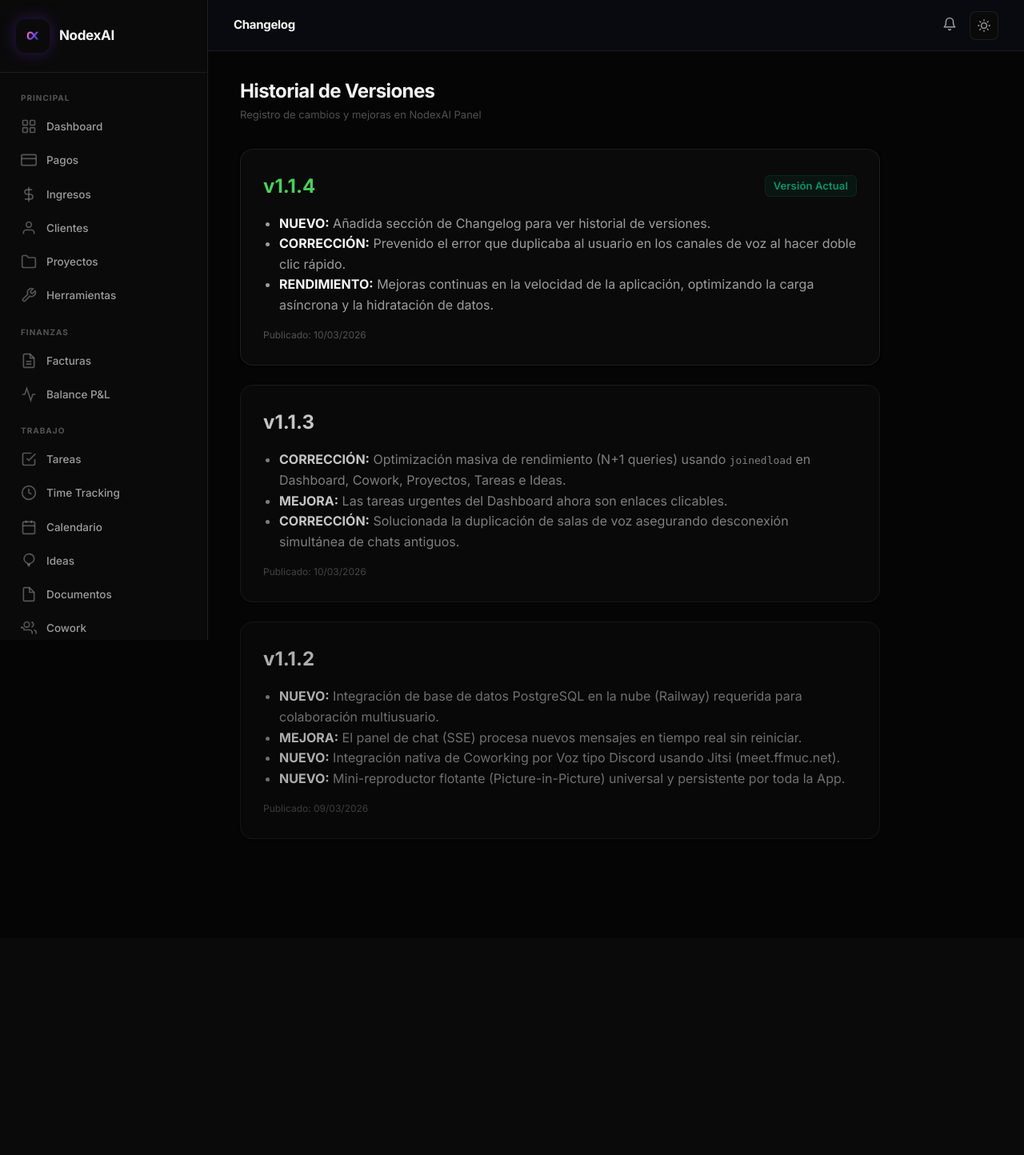
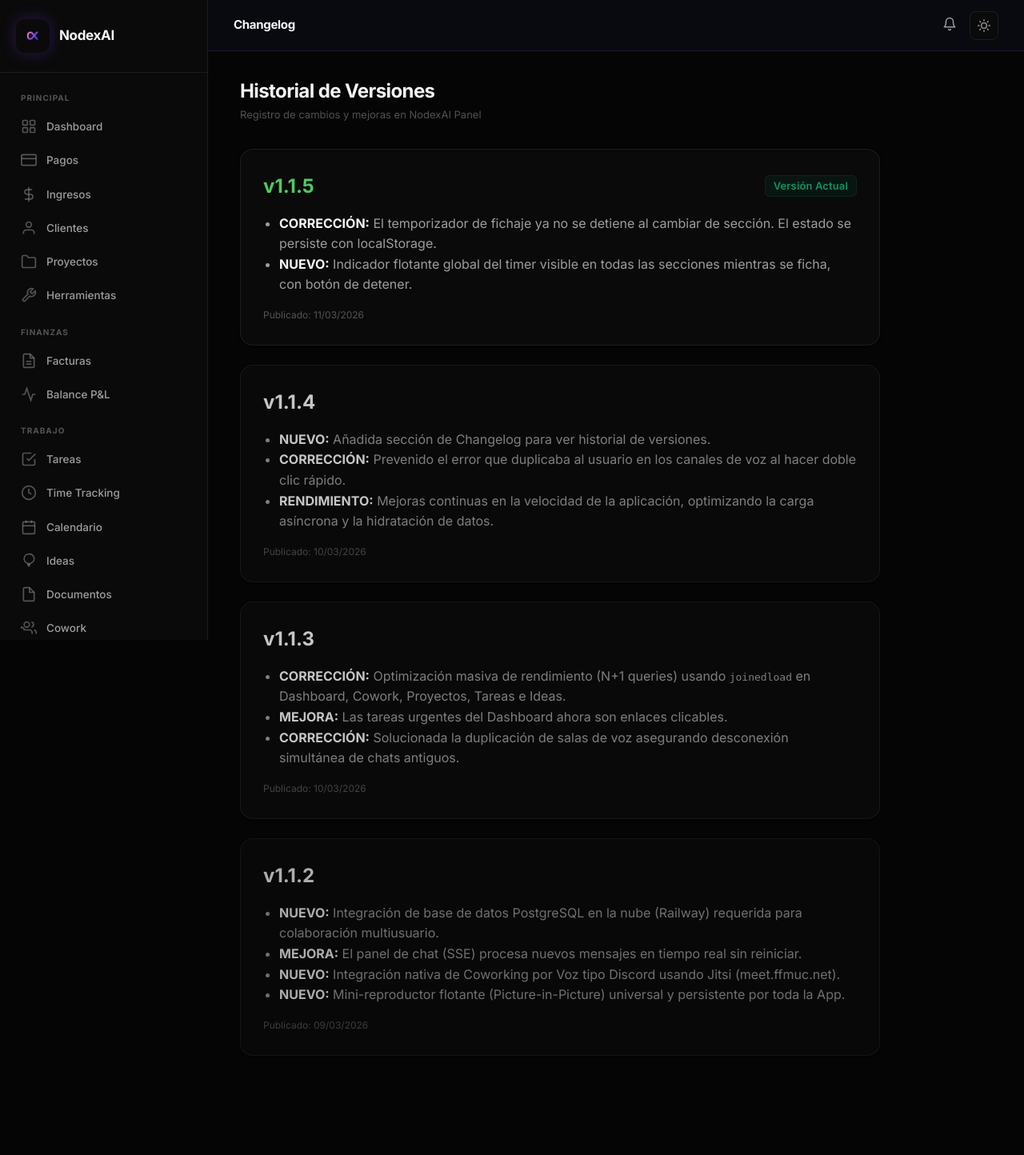
Before and after one commit to alextorres1709/nodex-panel, a Flask app: template templates/changelog.html in a window 1280 px wide. Shown: the whole page at 80% size. Before the commit the page ends 1016 px from the top, so only its background shows below. Run offline with Flask 3, Linux system fonts and the light colour scheme; the template is opened without the code that fills it, so the values that code supplies are empty; parts of the project's set-up code (start-up, migrations or seed data) failed here and were passed over.

Commit message:
v1.1.5: fix timer persistence + global floating indicator + changelog

```diff
--- a/templates/changelog.html
+++ b/templates/changelog.html
@@ -12,13 +12,29 @@
 
 <div class="info-card" style="margin-bottom: 24px; max-width: 800px;">
     <div style="display:flex; justify-content: space-between; align-items: center; margin-bottom: 16px;">
-        <h2 style="margin:0; color: var(--brand-primary);">v1.1.4</h2>
+        <h2 style="margin:0; color: var(--brand-primary);">v1.1.5</h2>
         <span class="badge badge-activo" style="font-size: 13px;">Versión Actual</span>
     </div>
     <ul style="color: var(--text-secondary); line-height: 1.6; padding-left: 20px;">
-        <li><strong style="color: var(--text-primary);">NUEVO:</strong> Añadida sección de Changelog para ver historial de versiones.</li>
-        <li><strong style="color: var(--text-primary);">CORRECCIÓN:</strong> Prevenido el error que duplicaba al usuario en los canales de voz al hacer doble clic rápido.</li>
-        <li><strong style="color: var(--text-primary);">RENDIMIENTO:</strong> Mejoras continuas en la velocidad de la aplicación, optimizando la carga asíncrona y la hidratación de datos.</li>
+        <li><strong style="color: var(--text-primary);">CORRECCIÓN:</strong> El temporizador de fichaje ya no se detiene
+            al cambiar de sección. El estado se persiste con localStorage.</li>
+        <li><strong style="color: var(--text-primary);">NUEVO:</strong> Indicador flotante global del timer visible en
+            todas las secciones mientras se ficha, con botón de detener.</li>
+    </ul>
+    <div style="margin-top: 16px; font-size: 12px; color: var(--text-tertiary);">Publicado: 11/03/2026</div>
+</div>
+
+<div class="info-card" style="margin-bottom: 24px; max-width: 800px; opacity: 0.8;">
+    <div style="display:flex; justify-content: space-between; align-items: center; margin-bottom: 16px;">
+        <h2 style="margin:0;">v1.1.4</h2>
+    </div>
+    <ul style="color: var(--text-secondary); line-height: 1.6; padding-left: 20px;">
+        <li><strong style="color: var(--text-primary);">NUEVO:</strong> Añadida sección de Changelog para ver historial
+            de versiones.</li>
+        <li><strong style="color: var(--text-primary);">CORRECCIÓN:</strong> Prevenido el error que duplicaba al usuario
+            en los canales de voz al hacer doble clic rápido.</li>
+        <li><strong style="color: var(--text-primary);">RENDIMIENTO:</strong> Mejoras continuas en la velocidad de la
+            aplicación, optimizando la carga asíncrona y la hidratación de datos.</li>
     </ul>
     <div style="margin-top: 16px; font-size: 12px; color: var(--text-tertiary);">Publicado: 10/03/2026</div>
 </div>
@@ -28,9 +44,12 @@
         <h2 style="margin:0;">v1.1.3</h2>
     </div>
     <ul style="color: var(--text-secondary); line-height: 1.6; padding-left: 20px;">
-        <li><strong style="color: var(--text-primary);">CORRECCIÓN:</strong> Optimización masiva de rendimiento (N+1 queries) usando <code>joinedload</code> en Dashboard, Cowork, Proyectos, Tareas e Ideas.</li>
-        <li><strong style="color: var(--text-primary);">MEJORA:</strong> Las tareas urgentes del Dashboard ahora son enlaces clicables.</li>
-        <li><strong style="color: var(--text-primary);">CORRECCIÓN:</strong> Solucionada la duplicación de salas de voz asegurando desconexión simultánea de chats antiguos.</li>
+        <li><strong style="color: var(--text-primary);">CORRECCIÓN:</strong> Optimización masiva de rendimiento (N+1
+            queries) usando <code>joinedload</code> en Dashboard, Cowork, Proyectos, Tareas e Ideas.</li>
+        <li><strong style="color: var(--text-primary);">MEJORA:</strong> Las tareas urgentes del Dashboard ahora son
+            enlaces clicables.</li>
+        <li><strong style="color: var(--text-primary);">CORRECCIÓN:</strong> Solucionada la duplicación de salas de voz
+            asegurando desconexión simultánea de chats antiguos.</li>
     </ul>
     <div style="margin-top: 16px; font-size: 12px; color: var(--text-tertiary);">Publicado: 10/03/2026</div>
 </div>
@@ -40,10 +59,14 @@
         <h2 style="margin:0;">v1.1.2</h2>
     </div>
     <ul style="color: var(--text-secondary); line-height: 1.6; padding-left: 20px;">
-        <li><strong style="color: var(--text-primary);">NUEVO:</strong> Integración de base de datos PostgreSQL en la nube (Railway) requerida para colaboración multiusuario.</li>
-        <li><strong style="color: var(--text-primary);">MEJORA:</strong> El panel de chat (SSE) procesa nuevos mensajes en tiempo real sin reiniciar.</li>
-        <li><strong style="color: var(--text-primary);">NUEVO:</strong> Integración nativa de Coworking por Voz tipo Discord usando Jitsi (meet.ffmuc.net).</li>
-        <li><strong style="color: var(--text-primary);">NUEVO:</strong> Mini-reproductor flotante (Picture-in-Picture) universal y persistente por toda la App.</li>
+        <li><strong style="color: var(--text-primary);">NUEVO:</strong> Integración de base de datos PostgreSQL en la
+            nube (Railway) requerida para colaboración multiusuario.</li>
+        <li><strong style="color: var(--text-primary);">MEJORA:</strong> El panel de chat (SSE) procesa nuevos mensajes
+            en tiempo real sin reiniciar.</li>
+        <li><strong style="color: var(--text-primary);">NUEVO:</strong> Integración nativa de Coworking por Voz tipo
+            Discord usando Jitsi (meet.ffmuc.net).</li>
+        <li><strong style="color: var(--text-primary);">NUEVO:</strong> Mini-reproductor flotante (Picture-in-Picture)
+            universal y persistente por toda la App.</li>
     </ul>
     <div style="margin-top: 16px; font-size: 12px; color: var(--text-tertiary);">Publicado: 09/03/2026</div>
 </div>
```
